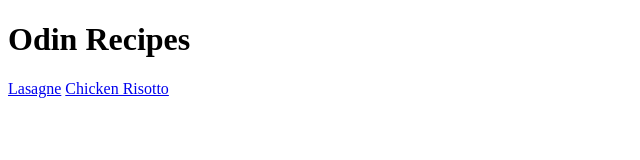
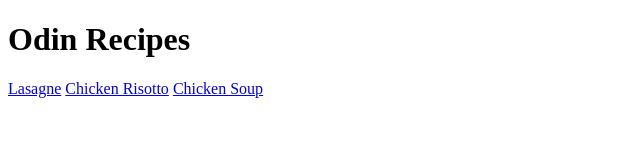
Before and after one commit to gringhus/odin-recipes, a plain HTML site: page index.html in a window 1280 px wide. Shown: the whole page, without its empty margins (0-640 px from the left). Drawn offline with Linux system fonts and the light colour scheme.

Commit message:
added soup recipe

```diff
--- a/index.html
+++ b/index.html
@@ -9,6 +9,6 @@
     <h1>Odin Recipes</h1>
     <a href="./recipes/lasagne.html">Lasagne</a>
     <a href="./recipes/risotto.html">Chicken Risotto</a>
-    <!-- third recipe -->
+    <a href="./recipes/soup.html">Chicken Soup</a>
 </body>
 </html>
```
